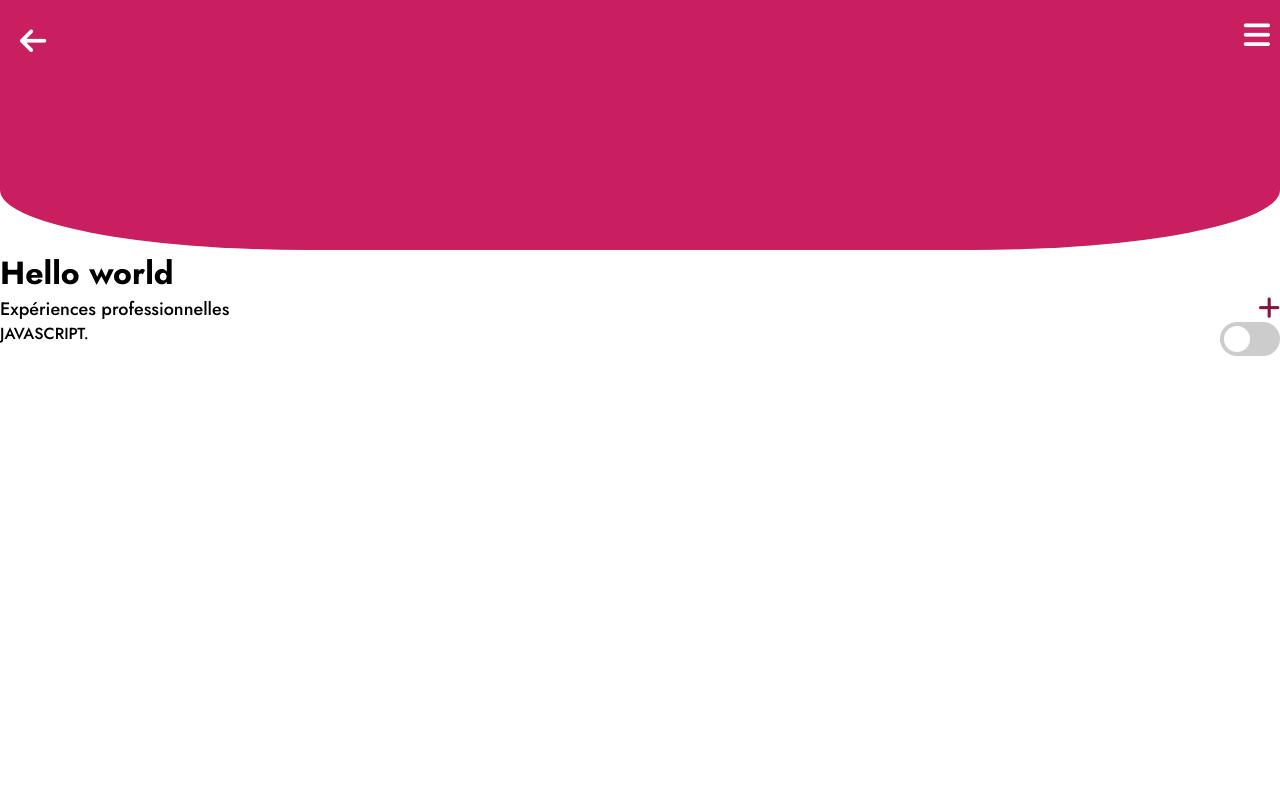
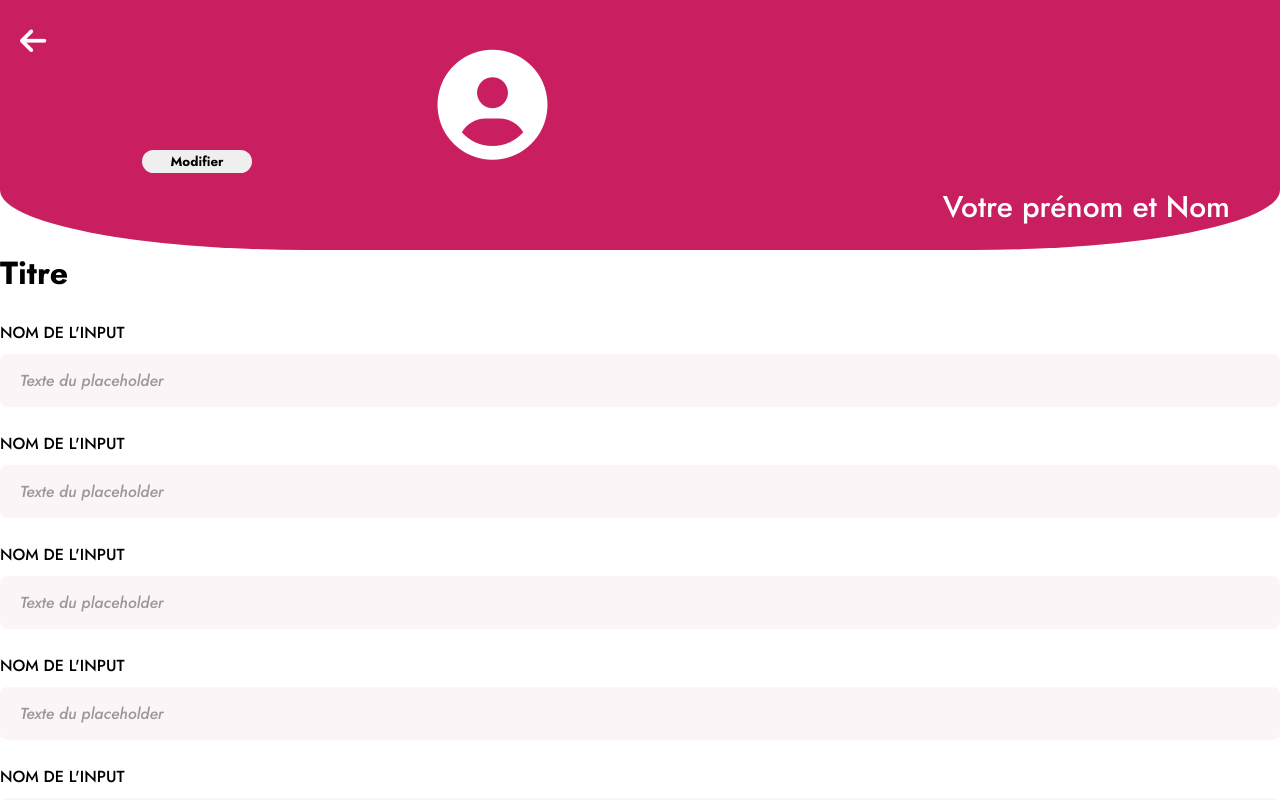
Before and after one commit to WildCodeSchool/2023-09-JS-BDX-P3-la-rive-droite, a React (Vite) app in the folder frontend/: page / in a window 1280 px wide. Shown: the top 800 px of the page. Built offline with nearby package versions, Linux system fonts and the light colour scheme.

Commit message:
v1 UserProfilePage

```diff
--- a/frontend/src/App.jsx
+++ b/frontend/src/App.jsx
@@ -1,18 +1,12 @@
-import HeaderLong from "./components/HeaderLong";
-import AddDetailsCV from "./components/AddDetailsCV";
-import CompetenceSwitch from "./components/CompetenceSwitch";
 import "./App.css";
 import "./style/style_components/default-settings.css";
+import UserProfileModel from "./pages/UserProfileModel";
 
 function App() {
   return (
     <div>
-      <HeaderLong />
-      <h1>Hello world</h1>
-      <AddDetailsCV />
-      <CompetenceSwitch />
+      <UserProfileModel />
     </div>
   );
 }
-
 export default App;
--- /dev/null
+++ b/frontend/src/pages/UserProfileModel.jsx
@@ -0,0 +1,24 @@
+import "../style/style_components/button-maxi.css";
+import Title from "../components/Title";
+import HeaderLongUser from "../components/HeaderLongUser";
+import Input from "../components/Input";
+import ButtonMaxi from "../components/ButtonMaxi";
+
+function UserProfileUser() {
+  return (
+    <div className="user-profile-page">
+      <HeaderLongUser />
+      <div>
+        <Title />
+        <Input />
+        <Input />
+        <Input />
+        <Input />
+        <Input />
+        <ButtonMaxi />
+      </div>
+    </div>
+  );
+}
+
+export default UserProfileUser;
```
